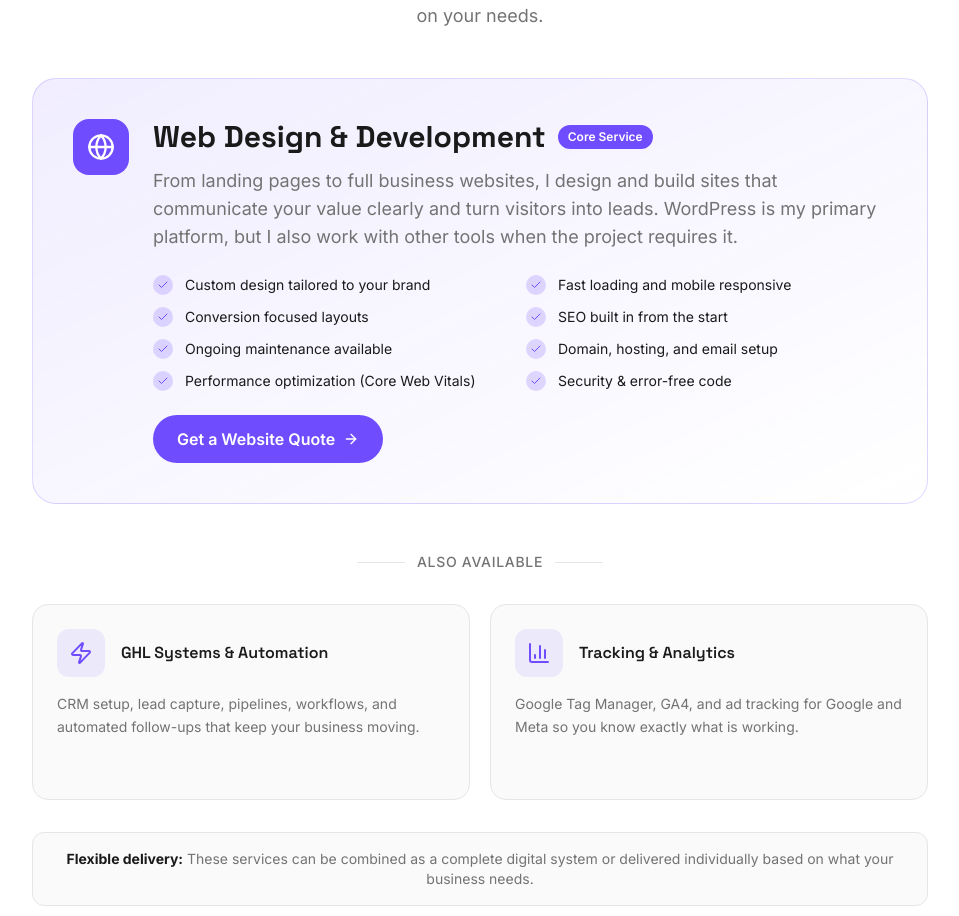
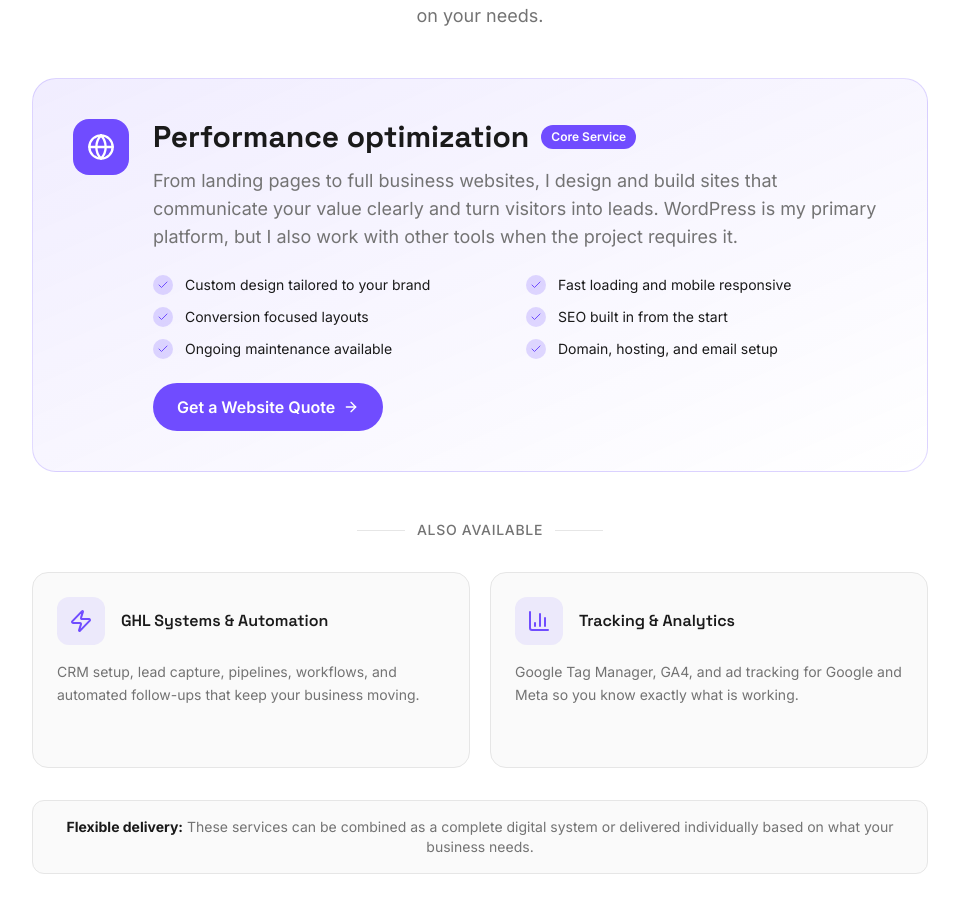
Before and after one commit to MiddleDcoder/jl-digital-works, a React (Vite) app: page / in a window 1280 px wide. Shown: the part 1983-2899 px from the top of the page, without its empty margins (160-1119 px from the left). Built offline with nearby package versions, Linux system fonts and the light colour scheme.

Commit message:
Visual edit in Lovable
Edited UI in Lovable

```diff
--- a/src/components/Solution.tsx
+++ b/src/components/Solution.tsx
@@ -1,5 +1,5 @@
 import { Check, Globe, Zap, BarChart3, ArrowRight } from 'lucide-react';
-const mainFeatures = ["Custom design tailored to your brand", "Fast loading and mobile responsive", "Conversion focused layouts", "SEO built in from the start", "Ongoing maintenance available", "Domain, hosting, and email setup", "Performance optimization (Core Web Vitals)", "Security & error-free code"];
+const mainFeatures = ["Custom design tailored to your brand", "Fast loading and mobile responsive", "Conversion focused layouts", "SEO built in from the start", "Ongoing maintenance available", "Domain, hosting, and email setup"];
 const additionalServices = [{
   icon: Zap,
   title: "GHL Systems & Automation",
@@ -37,7 +37,7 @@ export const Solution = () => {
               </div>
               <div className="flex-1">
                 <div className="flex flex-wrap items-center gap-3 mb-3">
-                  <h3 className="font-display text-2xl md:text-3xl font-bold text-foreground">Web Design & Development</h3>
+                  <h3 className="font-display text-2xl md:text-3xl font-bold text-foreground">Performance optimization </h3>
                   <span className="text-xs px-2.5 py-1 bg-primary text-primary-foreground rounded-full font-semibold">
                     Core Service
                   </span>
```
